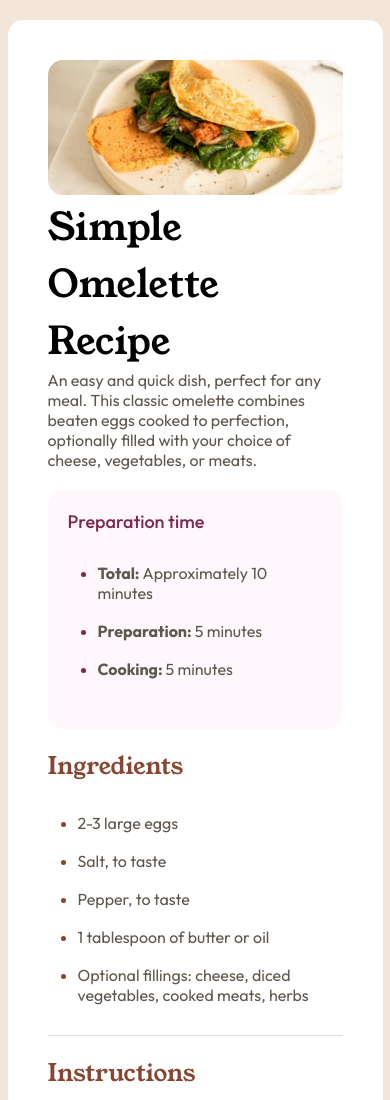
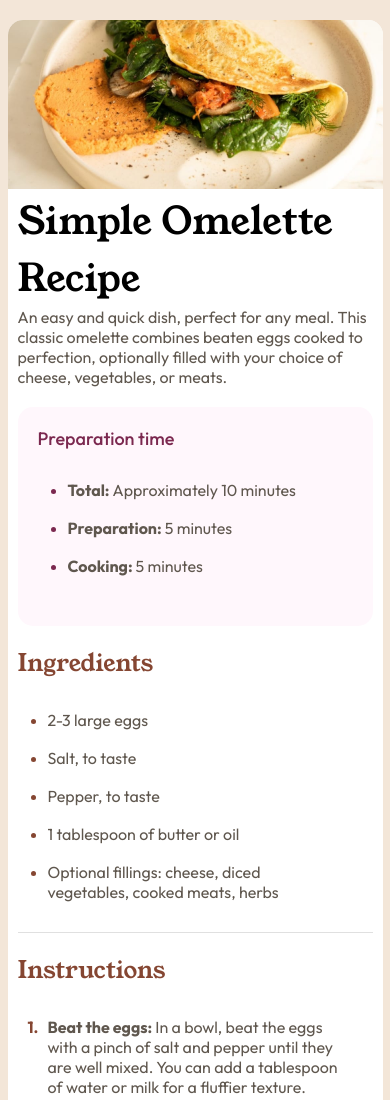
Before and after one commit to sereny33/recipe-page-main, a plain HTML site: page index.html in a window 390 px wide. Shown: the top 1100 px of the page. Drawn offline with Linux system fonts and the light colour scheme.

Commit message:
Adaptive for mobile

```diff
--- a/index.html
+++ b/index.html
@@ -1,35 +1,52 @@
 <!DOCTYPE html>
 <html lang="en">
   <head>
-  <meta charset="UTF-8">
-  <meta name="viewport" content="width=device-width, initial-scale=1.0"> <!-- displays site properly based on user's device -->
+    <meta charset="UTF-8" />
+    <meta name="viewport" content="width=device-width, initial-scale=1.0" />
+    <!-- displays site properly based on user's device -->
 
-  <link rel="icon" type="image/png" sizes="32x32" href="./assets/images/favicon-32x32.png">
-  <link rel="stylesheet" href="./styles/global.css">
-  <link rel="stylesheet" href="./styles/style.css">
+    <link
+      rel="icon"
+      type="image/png"
+      sizes="32x32"
+      href="./assets/images/favicon-32x32.png"
+    />
+    <link rel="stylesheet" href="./styles/global.css" />
+    <link rel="stylesheet" href="./styles/style.css" />
     <title>Frontend Mentor | Recipe page</title>
 
     <!-- Feel free to remove these styles or customise in your own stylesheet 👍 -->
-  <style>
-
-  </style>
+    <style></style>
   </head>
   <body>
     <main class="page">
       <article class="recipe-card">
         <section class="overview-section">
-        <img class="recipe-image" src="./assets/images/image-omelette.jpeg" alt="Omlette with filing">
+          <img
+            class="recipe-image"
+            src="./assets/images/image-omelette.jpeg"
+            alt="Omlette with filing"
+          />
           <h1 class="main-heading">Simple Omelette Recipe</h1>
-        <p class="recipe-description">An easy and quick dish, perfect for any meal. This classic omelette combines beaten eggs cooked
-  to perfection, optionally filled with your choice of cheese, vegetables, or meats.</p>
+          <p class="recipe-description">
+            An easy and quick dish, perfect for any meal. This classic omelette
+            combines beaten eggs cooked to perfection, optionally filled with
+            your choice of cheese, vegetables, or meats.
+          </p>
         </section>
 
         <section class="preparation-section">
           <h2 class="section-heading preparation-heading">Preparation time</h2>
           <ul class="list preparation-list">
-          <li class="list-item"><span class="bold">Total:</span>Approximately 10 minutes</li>
-          <li class="list-item"><span class="bold">Preparation:</span>5 minutes</li>
-          <li class="list-item"><span class="bold">Cooking:</span>5 minutes</li>
+            <li class="list-item">
+              <span class="bold">Total:</span>Approximately 10 minutes
+            </li>
+            <li class="list-item">
+              <span class="bold">Preparation:</span>5 minutes
+            </li>
+            <li class="list-item">
+              <span class="bold">Cooking:</span>5 minutes
+            </li>
           </ul>
         </section>
 
@@ -40,30 +57,54 @@
             <li class="list-item">Salt, to taste</li>
             <li class="list-item">Pepper, to taste</li>
             <li class="list-item">1 tablespoon of butter or oil</li>
-          <li class="list-item">Optional fillings: cheese, diced vegetables, cooked meats, herbs</li>
+            <li class="list-item">
+              Optional fillings: cheese, diced vegetables, cooked meats, herbs
+            </li>
           </ul>
         </section>
 
         <section class="instructions-section divider">
           <h2 class="section-heading">Instructions</h2>
           <ol class="list emphasize-list">
-          <li class="list-item"><span class="bold">Beat the eggs:</span>In a bowl, beat the eggs with a pinch of salt and pepper until they are well mixed.
-  You can add a tablespoon of water or milk for a fluffier texture.</li>
-          <li class="list-item"><span class="bold">Heat the pan:</span>Place a non-stick frying pan over medium heat and add butter or oil.</li>
-          <li class="list-item"><span class="bold">Cook the omelette:</span>Once the butter is melted and bubbling, pour in the eggs. Tilt the pan to ensure
-  the eggs evenly coat the surface.</li>
-          <li class="list-item"><span class="bold"> Add fillings (optional):</span>When the eggs begin to set at the edges but are still slightly runny in the
-  middle, sprinkle your chosen fillings over one half of the omelette.</li>
-          <li class="list-item"><span class="bold">Fold and serve:</span>As the omelette continues to cook, carefully lift one edge and fold it over the
-  fillings. Let it cook for another minute, then slide it onto a plate.</li>
-          <li class="list-item"><span class="bold">Enjoy:</span>Serve hot, with additional salt and pepper if needed.</li>
+            <li class="list-item">
+              <span class="bold">Beat the eggs:</span>In a bowl, beat the eggs
+              with a pinch of salt and pepper until they are well mixed. You can
+              add a tablespoon of water or milk for a fluffier texture.
+            </li>
+            <li class="list-item">
+              <span class="bold">Heat the pan:</span>Place a non-stick frying
+              pan over medium heat and add butter or oil.
+            </li>
+            <li class="list-item">
+              <span class="bold">Cook the omelette:</span>Once the butter is
+              melted and bubbling, pour in the eggs. Tilt the pan to ensure the
+              eggs evenly coat the surface.
+            </li>
+            <li class="list-item">
+              <span class="bold"> Add fillings (optional):</span>When the eggs
+              begin to set at the edges but are still slightly runny in the
+              middle, sprinkle your chosen fillings over one half of the
+              omelette.
+            </li>
+            <li class="list-item">
+              <span class="bold">Fold and serve:</span>As the omelette continues
+              to cook, carefully lift one edge and fold it over the fillings.
+              Let it cook for another minute, then slide it onto a plate.
+            </li>
+            <li class="list-item">
+              <span class="bold">Enjoy:</span>Serve hot, with additional salt
+              and pepper if needed.
+            </li>
           </ol>
         </section>
 
         <section class="nutrition-section">
           <h2 class="section-heading">Nutrition</h2>
           <table class="nutrition-table">
-          <caption class="nutrition-table__caption"> The table below shows nutritional values per serving without the additional fillings.</caption>
+            <caption class="nutrition-table__caption">
+              The table below shows nutritional values per serving without the
+              additional fillings.
+            </caption>
             <tr class="nutrition-table__row">
               <td>Calories</td>
               <td class="emphasize-text">277kcal</td>
@@ -85,9 +126,15 @@
       </article>
     </main>
 
+    <footer>
       <div class="attribution">
-    <p>Challenge by <a href="https://www.frontendmentor.io?ref=challenge" target="_blank">Frontend Mentor</a>. Coded by <a href="#">Sergei Nosov</a>.
+        <p>
+          Challenge by
+          <a href="https://www.frontendmentor.io?ref=challenge" target="_blank"
+            >Frontend Mentor</a
+          >. Coded by <a href="#">Sergei Nosov</a>.
         </p>
       </div>
+    </footer>
   </body>
 </html>
--- a/styles/style.css
+++ b/styles/style.css
@@ -1,10 +1,10 @@
 body {
-  background-color: var(--Stone-100);
   display: flex;
   flex-direction: column;
   justify-content: center;
   align-items: center;
   gap: 20px;
+  background-color: var(--Stone-100);
 }
 
 h1,
@@ -13,9 +13,9 @@ h3,
 h4,
 h5,
 h6 {
+  color: var(--Brown-800);
   font-family: 'Young Serif', sans-serif;
   font-weight: 400;
-  color: var(--Brown-800);
 }
 
 p,
@@ -29,25 +29,25 @@ caption {
 }
 
 .list {
-  padding: 30px;
   display: flex;
   flex-direction: column;
   gap: 18px;
+  padding: 30px;
 }
 
 .page {
-  font-family: Outfit, sans-serif;
-  font-size: 16px;
-  width: clamp(375, 80%, 735px);
-  max-width: 735px;
-  min-width: 375px;
-  background-color: var(--White);
-  padding: 40px;
   display: flex;
   flex-direction: column;
   justify-content: center;
   align-items: center;
+  width: 100%;
+  min-width: 375px;
+  max-width: 735px;
   border-radius: 15px;
+  padding: 40px;
+  font-family: Outfit, sans-serif;
+  font-size: 16px;
+  background-color: var(--White);
 }
 
 .recipe-card {
@@ -62,21 +62,21 @@ caption {
 }
 
 .main-heading {
+  color: var(--Black);
   font: var(--text-preset-1);
-  color: var(--Black)
 }
 
 .preparation-section {
+  border-radius: 15px;
+  padding: 20px;
   background-color: #FFF7FC ;
-  padding: 20px;
-  border-radius: 15px;
 }
 
 .preparation-heading {
+  color: var(--Rose-800);
   font-family: Outfit, sans-serif;
+  font-weight: 600;
   font-size: 18px;
-  font-weight: 600;
-  color: var(--Rose-800);
 }
 
 .divider::after {
@@ -110,8 +110,8 @@ td {
 }
 
 caption {
+  margin: 20px 0;
   text-align: start;
-  margin: 20px 0;
 }
 
 .emphasize-text {
@@ -125,17 +125,17 @@ ol {
 }
 
 ol li {
+  position: relative;
   display: block;
-  position: relative;
 }
 
 ol li:before {
   content: counter(item) ". ";
-  counter-increment: item;
+  position: absolute;
+  left: -20px;
   color: var(--Brown-800);
   font-weight: 700;
-  position: absolute;
-  left: -20px;
+  counter-increment: item;
 }
 
 .ingredients-list .list-item::marker {
@@ -154,3 +154,20 @@ ol li:before {
 .attribution a {
   color: hsl(228, 45%, 44%);
 }
+
+
+@media screen and (max-width: 480px) {
+  /* Styles for smaller mobile devices */
+  .recipe-image {
+    width: calc(100% + 80px);
+    margin-top: -40px;
+    margin-right: -40px;
+    margin-left: -40px;
+    border-radius: 15px;
+  }
+
+  .page {
+    padding: 10px;
+    overflow: hidden;
+  }
+}
```
Also changed, not shown: 1 other file. Lines whose indentation alone changed are shown as unchanged.
